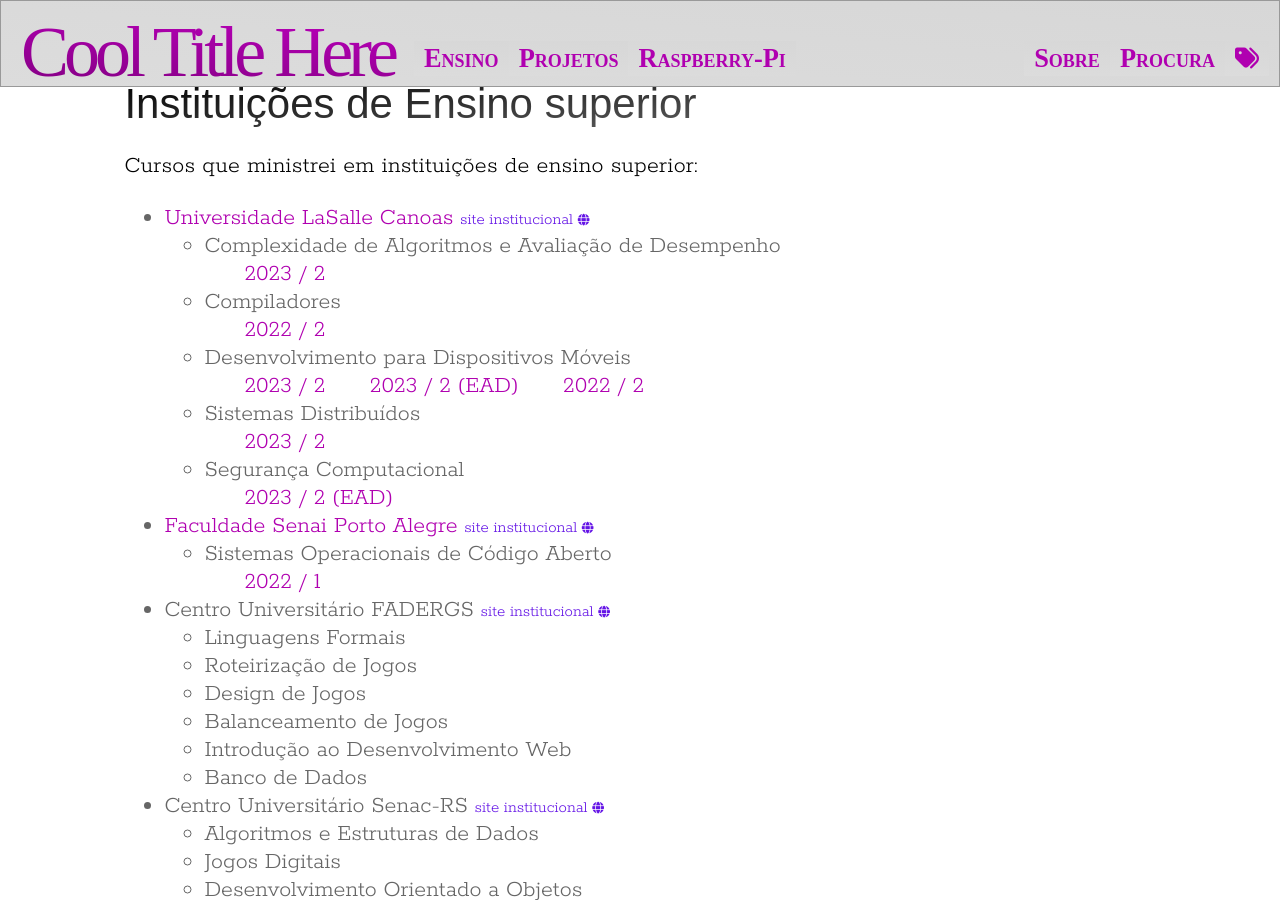
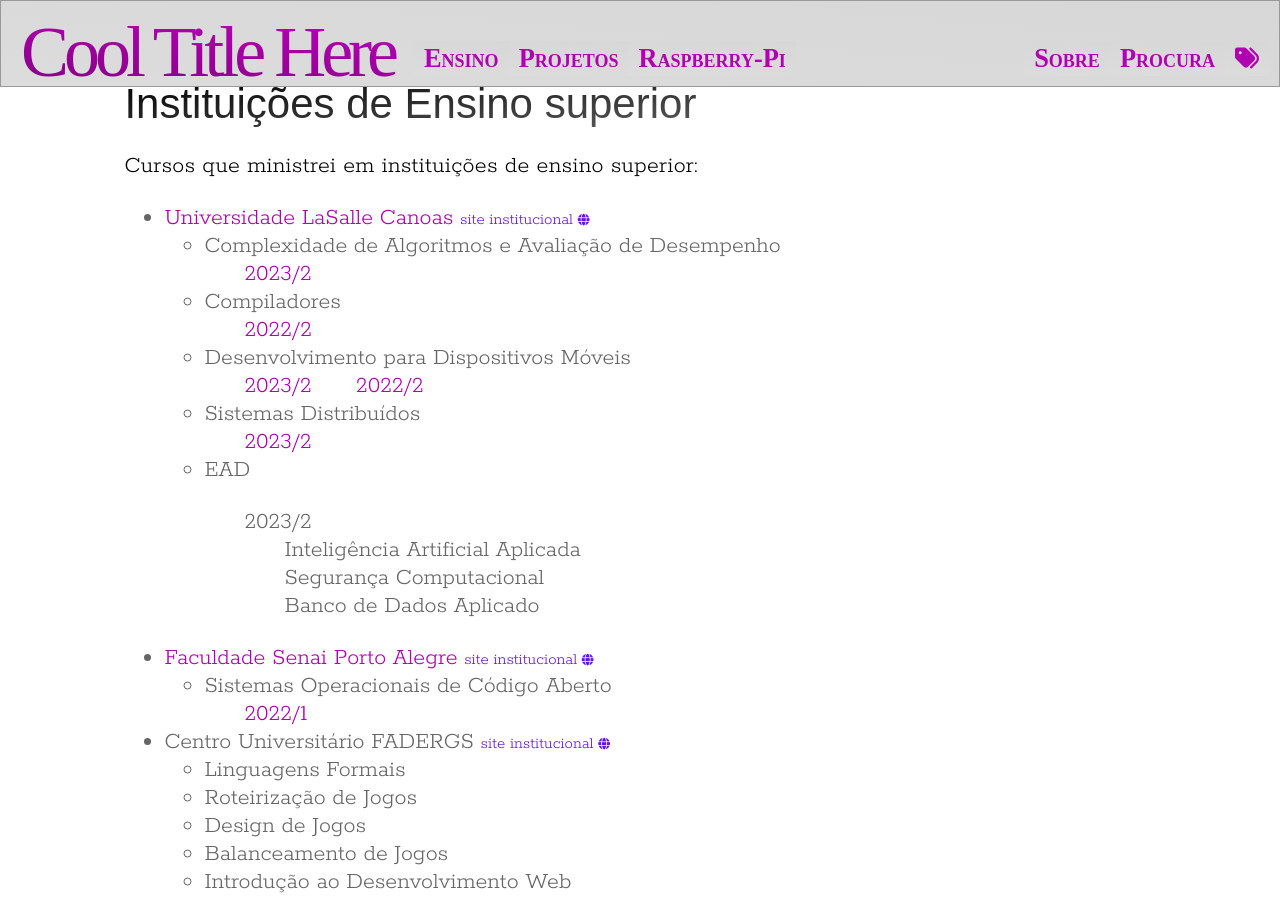
Before and after one commit to rafasgj/rafaeljeffman.com, a Jekyll site: the page built from teaching/index.md, in a window 1280 px wide and 900 px high, scrolled down 238 px. Built offline with Jekyll 4.4.1, drawn with Linux system fonts in a browser that asks for light colours; some web fonts are replaced.

Commit message:
Update LaSalle classes.

```diff
--- a/teaching/index.md
+++ b/teaching/index.md
@@ -21,20 +21,22 @@
 
 * [Universidade LaSalle Canoas](lasalle) [site institucional <i class="fa-solid fa-globe" style="font-size: 70%; vertical-align: baseline;"></i>](https://unilasalle.edu.br/canoas){:target="\_blank" class="last-update blue"}
     * Complexidade de Algoritmos e Avaliação de Desempenho
-        * [2023 / 2](lasalle/2023-02-analise-algoritmos)
+        * [2023/2](lasalle/2023-02-analise-algoritmos)
     * Compiladores
-        * [2022 / 2](lasalle/2022-02-compiladores)
+        * [2022/2](lasalle/2022-02-compiladores)
     * Desenvolvimento para Dispositivos Móveis
-        * [2023 / 2](lasalle/2023-02-mobile)
-        * [2023 / 2 (EAD)](lasalle/2023-02-mobile-ead)
-        * [2022 / 2](lasalle/2022-02-mobile)
+        * [2023/2](lasalle/2023-02-mobile)
+        * [2022/2](lasalle/2022-02-mobile)
     * Sistemas Distribuídos
-        * [2023 / 2](lasalle/2023-02-sistemas-distribuidos)
-    * Segurança Computacional
-        * [2023 / 2 (EAD)](lasalle/2023-02-seguranca-ead)
+        * [2023/2](lasalle/2023-02-sistemas-distribuidos)
+    * EAD
+        * 2023/2
+        : Inteligência Artificial Aplicada
+        : Segurança Computacional
+        : Banco de Dados Aplicado
 * [Faculdade Senai Porto Alegre](senai) [site institucional <i class="fa-solid fa-globe" style="font-size: 70%; vertical-align: baseline;"></i>](https://www.senairs.org.br/unidades/senai-porto-alegre){:target="\_blank" class="last-update blue"}
     * Sistemas Operacionais de Código Aberto
-        * [2022 / 1](senai/2022-01-soca)
+        * [2022/1](senai/2022-01-soca)
 * Centro Universitário FADERGS [site institucional <i class="fa-solid fa-globe" style="font-size: 70%; vertical-align: baseline;"></i>](https://www.fadergs.edu.br){:target="\_blank" class="last-update blue"}
     * Linguagens Formais
     * Roteirização de Jogos
```
